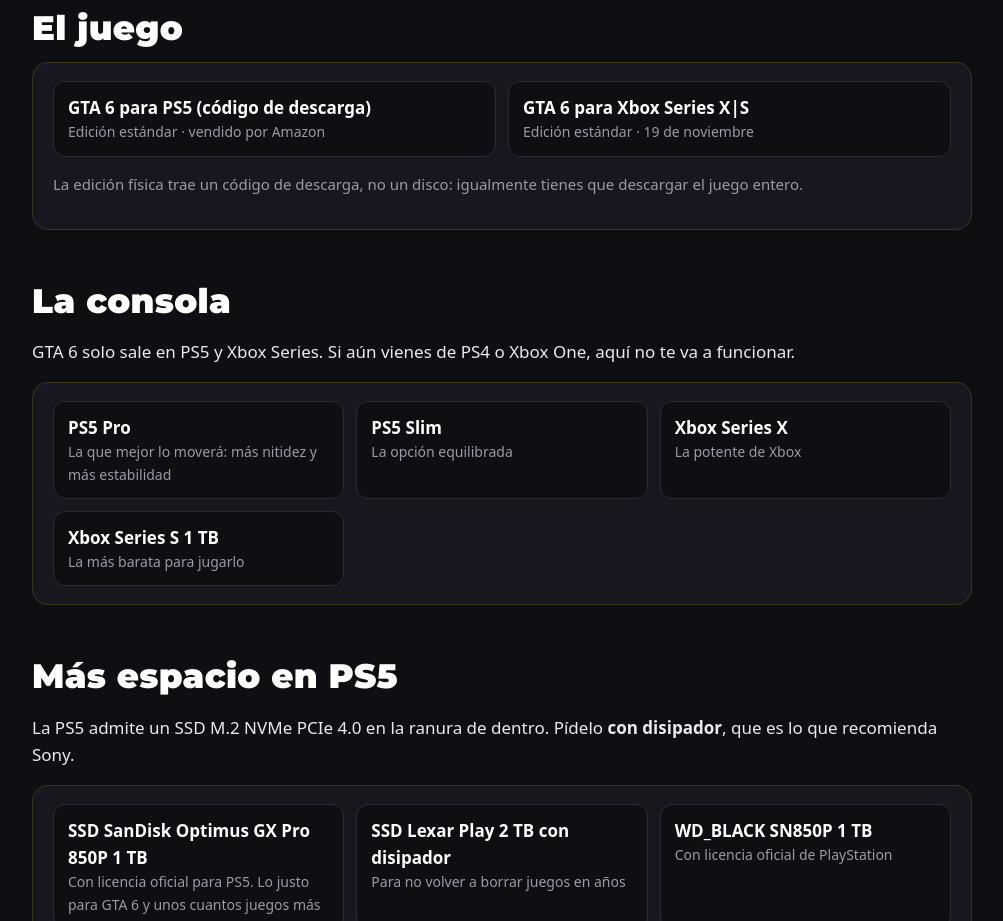
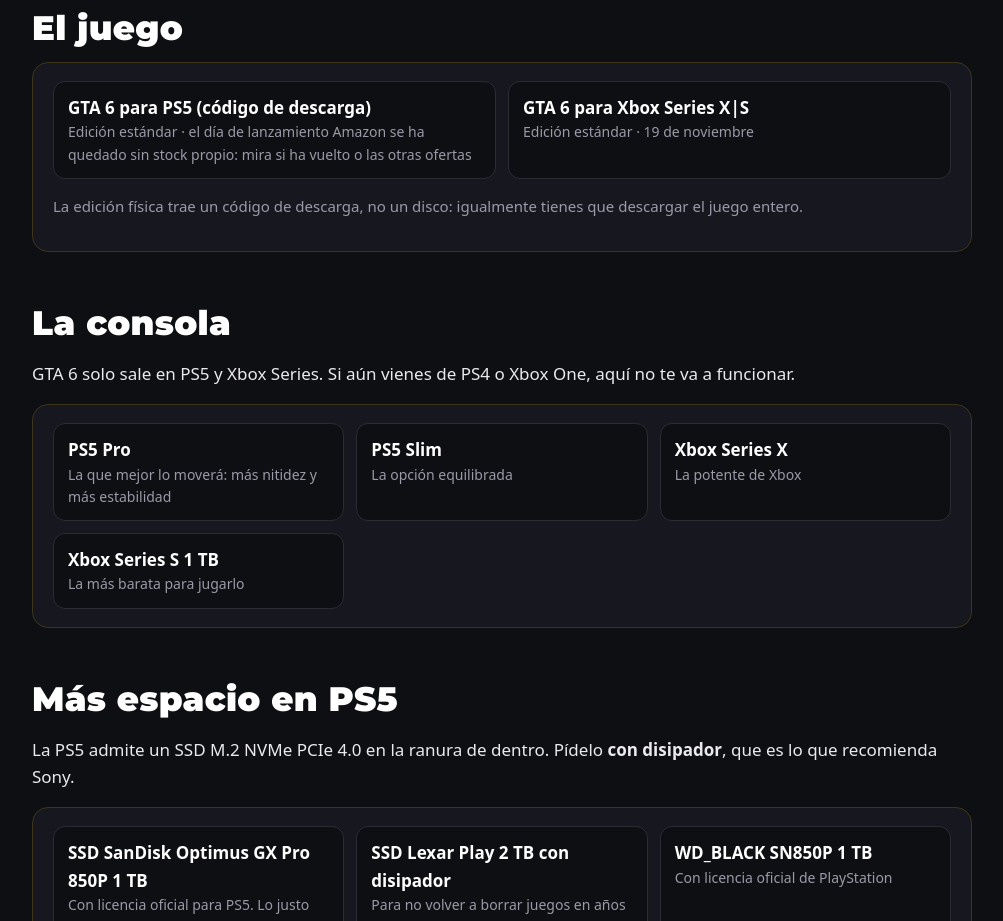
Before and after one commit to godcayt/godcayt.github.io, a plain HTML site: page equipo.html in a window 1280 px wide. Shown: the part 920-1841 px from the top of the page, without its empty margins (138-1141 px from the left). Drawn offline with Linux system fonts and the light colour scheme.

Commit message:
Equipo: aviso de que GTA 6 en código está sin stock propio de Amazon el día 19

```diff
--- a/equipo.html
+++ b/equipo.html
@@ -33,7 +33,7 @@
 <p class="lead">GTA 6 pide <b>hasta 212 GB libres</b>. En una PS5 de 825 GB te quedan unos 667 GB útiles (en la Slim de 1 TB, unos 848), así que con varios juegos grandes ya no cabe. Antes de comprar nada, mira si te basta con <a href="respuestas.html">borrar lo que no usas</a>. Si te falta algo, esto es lo que yo elegiría.</p>
 
 <h2>El juego</h2>
-<div class="card afi"><div class="prods"><a href="https://www.amazon.es/dp/B0GZH9BJYD?tag=godca06-21" rel="sponsored nofollow noopener" target="_blank">GTA 6 para PS5 (código de descarga)<i>Edición estándar · vendido por Amazon</i></a><a href="https://www.amazon.es/s?k=Grand+Theft+Auto+VI+Xbox+Series&tag=godca06-21" rel="sponsored nofollow noopener" target="_blank">GTA 6 para Xbox Series X|S<i>Edición estándar · 19 de noviembre</i></a></div><p class="nota">La edición física trae un código de descarga, no un disco: igualmente tienes que descargar el juego entero.</p></div>
+<div class="card afi"><div class="prods"><a href="https://www.amazon.es/dp/B0GZH9BJYD?tag=godca06-21" rel="sponsored nofollow noopener" target="_blank">GTA 6 para PS5 (código de descarga)<i>Edición estándar · el día de lanzamiento Amazon se ha quedado sin stock propio: mira si ha vuelto o las otras ofertas</i></a><a href="https://www.amazon.es/s?k=Grand+Theft+Auto+VI+Xbox+Series&tag=godca06-21" rel="sponsored nofollow noopener" target="_blank">GTA 6 para Xbox Series X|S<i>Edición estándar · 19 de noviembre</i></a></div><p class="nota">La edición física trae un código de descarga, no un disco: igualmente tienes que descargar el juego entero.</p></div>
 
 <h2>La consola</h2>
 <p>GTA 6 solo sale en PS5 y Xbox Series. Si aún vienes de PS4 o Xbox One, aquí no te va a funcionar.</p>
```
